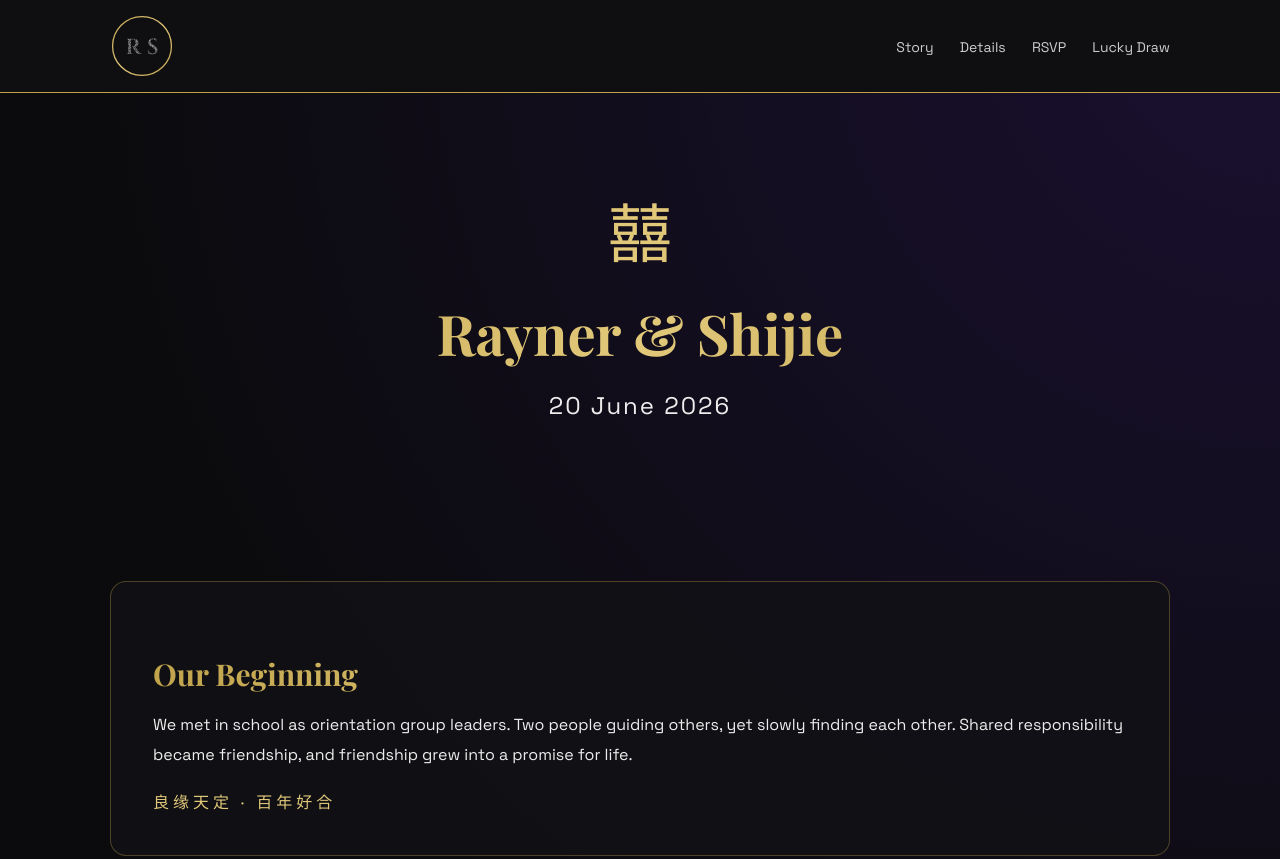
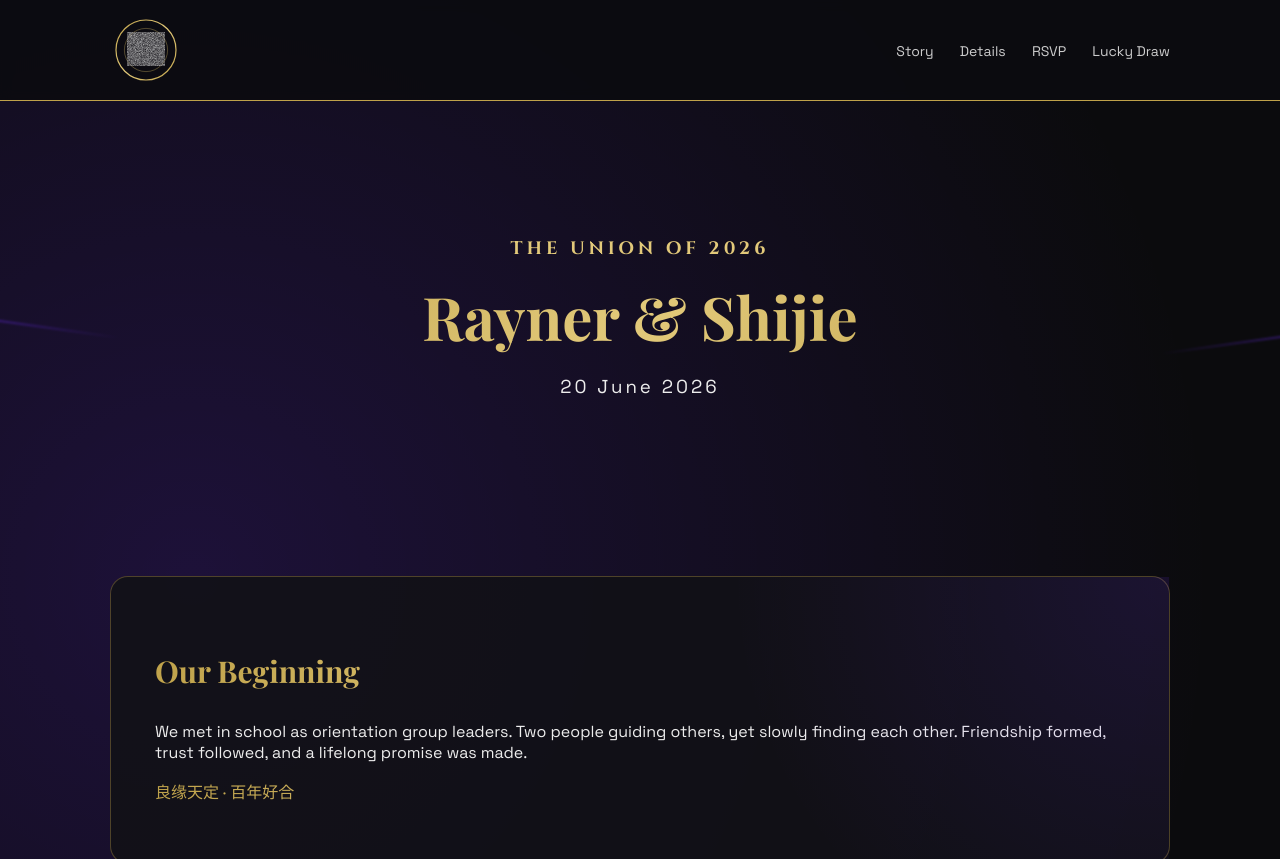
Before and after one commit to mailshengy/inviteinvite, a plain HTML site: page index.html in a window 1280 px wide. Shown: the top 859 px of the page. Drawn offline with nearby package versions, Linux system fonts and the light colour scheme.

Commit message:
Update index.html

```diff
--- a/index.html
+++ b/index.html
@@ -2,7 +2,7 @@
 <html lang="en">
 <head>
 <meta charset="UTF-8">
-<title>Rayner & Shijie | 20 June 2026</title>
+<title>The Union of 2026 | Rayner & Shijie</title>
 <meta name="viewport" content="width=device-width, initial-scale=1">
 
 <link href="https://fonts.googleapis.com/css2?family=Playfair+Display:wght@600;700&family=Cinzel:wght@600;700&family=Space+Grotesk:wght@400;500;600&display=swap" rel="stylesheet">
@@ -25,16 +25,34 @@ body {
   margin: 0;
   font-family: "Space Grotesk", sans-serif;
   background:
-    radial-gradient(circle at top right, rgba(111,44,255,0.15), transparent 40%),
-    radial-gradient(circle at bottom left, rgba(59,28,122,0.18), transparent 45%),
+    radial-gradient(circle at 15% 20%, rgba(111,44,255,0.18), transparent 40%),
+    radial-gradient(circle at 85% 70%, rgba(59,28,122,0.22), transparent 45%),
     var(--black-base);
   color: #ededed;
+  overflow-x: hidden;
 }
 
+/* Neon cat eyes lasers */
+.laser {
+  position: fixed;
+  width: 240px;
+  height: 2px;
+  background: linear-gradient(90deg, transparent, var(--purple-neon), transparent);
+  filter: blur(1px);
+  opacity: 0.35;
+  pointer-events: none;
+  z-index: 1;
+}
+
+.laser.left { top: 40%; left: -120px; transform: rotate(8deg); }
+.laser.right { top: 42%; right: -120px; transform: rotate(-8deg); }
+
+/* Header */
 header {
   position: sticky;
   top: 0;
-  background: #0f0f12;
+  background: rgba(12,12,16,0.9);
+  backdrop-filter: blur(6px);
   border-bottom: 1px solid var(--gold-main);
   z-index: 10;
 }
@@ -60,7 +78,19 @@ nav a:hover { color: var(--gold-main); }
 section {
   max-width: 1100px;
   margin: auto;
-  padding: 70px 20px;
+  padding: 80px 20px;
+}
+
+/* Scroll animation */
+.reveal {
+  opacity: 0;
+  transform: translateY(40px);
+  transition: all 0.8s ease;
+}
+
+.reveal.visible {
+  opacity: 1;
+  transform: translateY(0);
 }
 
 .gold-text {
@@ -69,68 +99,65 @@ section {
   color: transparent;
 }
 
-/* Monogram emblem */
+/* Emblem */
 .emblem {
-  width: 64px;
-  height: 64px;
+  width: 72px;
+  height: 72px;
 }
 
-.emblem svg {
-  width: 100%;
-  height: 100%;
-}
+.emblem svg { width: 100%; height: 100%; }
 
-@keyframes shimmer {
-  0% { background-position: 0% 50%; }
-  100% { background-position: 100% 50%; }
+@keyframes rotateSlow {
+  from { transform: rotate(0deg); }
+  to { transform: rotate(360deg); }
 }
 
 /* Hero */
 .hero {
   text-align: center;
-  padding-top: 90px;
+  padding-top: 120px;
+  position: relative;
 }
 
 .hero h1 {
+  font-family: Cinzel, serif;
+  font-size: 18px;
+  letter-spacing: 4px;
+  color: var(--gold-soft);
+}
+
+.hero h2 {
   font-family: Playfair Display, serif;
-  font-size: 56px;
+  font-size: 60px;
   margin: 14px 0;
 }
 
-.hero h2 {
+.hero h3 {
   font-weight: 400;
-  letter-spacing: 2px;
-}
-
-.double-happiness {
-  font-size: 64px;
-  font-family: Cinzel, serif;
-  margin-bottom: 10px;
+  letter-spacing: 3px;
 }
 
 /* Cards */
 .card {
   background: var(--black-panel);
   border: 1px solid rgba(191,162,74,0.35);
-  border-radius: 16px;
-  padding: 42px;
-  margin-bottom: 42px;
+  border-radius: 18px;
+  padding: 44px;
+  margin-bottom: 44px;
+  position: relative;
+}
+
+.card::after {
+  content: "";
+  position: absolute;
+  inset: 0;
+  background: radial-gradient(circle at top right, rgba(111,44,255,0.12), transparent 40%);
+  pointer-events: none;
 }
 
 .card h3 {
   font-family: Playfair Display, serif;
   font-size: 30px;
-  margin-bottom: 14px;
-}
-
-.story p {
-  line-height: 1.9;
-}
-
-.chinese {
-  margin-top: 18px;
-  letter-spacing: 4px;
-  color: var(--gold-soft);
 }
 
 /* Info grid */
@@ -196,14 +223,14 @@ button {
   display: flex;
   align-items: center;
   justify-content: center;
-  font-size: 22px;
+  font-size: 20px;
   font-weight: 600;
-  letter-spacing: 4px;
+  letter-spacing: 3px;
   color: #2a1600;
   z-index: 1;
 }
 
-.scratch-card canvas {
+canvas {
   position: absolute;
   inset: 0;
   z-index: 2;
@@ -221,27 +248,29 @@ footer {
 
 <body>
 
+<div class="laser left"></div>
+<div class="laser right"></div>
+
 <header>
   <div class="header-inner">
     <div class="emblem">
-      <svg viewBox="0 0 100 100">
+      <svg viewBox="0 0 120 120">
         <defs>
-          <linearGradient id="goldGrad" gradientUnits="userSpaceOnUse" x1="0" y1="0" x2="100" y2="100">
+          <linearGradient id="g" x1="0" y1="0" x2="1" y2="1">
             <stop offset="0%" stop-color="#bfa24a"/>
             <stop offset="50%" stop-color="#e2c97a"/>
             <stop offset="100%" stop-color="#bfa24a"/>
           </linearGradient>
-          <filter id="grain">
-            <feTurbulence type="fractalNoise" baseFrequency="0.9" numOctaves="2" />
+          <filter id="noise">
+            <feTurbulence type="fractalNoise" baseFrequency="0.9" numOctaves="2"/>
             <feColorMatrix type="saturate" values="0"/>
-            <feComposite operator="in" in2="SourceGraphic"/>
           </filter>
         </defs>
-        <circle cx="50" cy="50" r="46" fill="none" stroke="url(#goldGrad)" stroke-width="2"/>
-        <text x="50%" y="54%" text-anchor="middle" dominant-baseline="middle"
-              font-family="Cinzel" font-size="34" fill="url(#goldGrad)" filter="url(#grain)">
-          R S
-        </text>
+        <g transform="translate(60,60)">
+          <circle r="50" fill="none" stroke="url(#g)" stroke-width="2"/>
+          <circle r="36" fill="none" stroke="url(#g)" stroke-width="1" opacity="0.6"/>
+          <text y="8" text-anchor="middle" font-family="Cinzel" font-size="34" fill="url(#g)" filter="url(#noise)">R S</text>
+        </g>
       </svg>
     </div>
 
@@ -254,25 +283,25 @@ footer {
   </div>
 </header>
 
-<section class="hero">
-  <div class="double-happiness gold-text">囍</div>
-  <h1 class="gold-text">Rayner & Shijie</h1>
-  <h2>20 June 2026</h2>
+<section class="hero reveal">
+  <h1>THE UNION OF 2026</h1>
+  <h2 class="gold-text">Rayner & Shijie</h2>
+  <h3>20 June 2026</h3>
 </section>
 
-<section id="story">
-  <div class="card story">
+<section id="story" class="reveal">
+  <div class="card">
     <h3 class="gold-text">Our Beginning</h3>
     <p>
       We met in school as orientation group leaders.
       Two people guiding others, yet slowly finding each other.
-      Shared responsibility became friendship, and friendship grew into a promise for life.
+      Friendship formed, trust followed, and a lifelong promise was made.
     </p>
-    <div class="chinese">良缘天定 · 百年好合</div>
+    <p class="gold-text">良缘天定 · 百年好合</p>
   </div>
 </section>
 
-<section id="details">
+<section id="details" class="reveal">
   <div class="card">
     <h3 class="gold-text">Wedding Banquet</h3>
     <div class="info-grid">
@@ -284,7 +313,7 @@ footer {
   </div>
 </section>
 
-<section id="rsvp">
+<section id="rsvp" class="reveal">
   <div class="card">
     <h3 class="gold-text">RSVP</h3>
     <form>
@@ -301,23 +330,21 @@ footer {
   </div>
 </section>
 
-<section id="lucky">
+<section id="lucky" class="reveal">
   <div class="card">
     <h3 class="gold-text">Lucky Draw Blessings</h3>
     <p>Scratch to reveal your blessing</p>
+    <p style="opacity:0.8">you scratch my back I scratch your back</p>
 
     <div class="scratch-zone">
       <div class="scratch-card">
-        <div class="prize">永结同心</div>
-        <canvas></canvas>
+        <div class="prize">永结同心</div><canvas></canvas>
       </div>
       <div class="scratch-card">
-        <div class="prize">百年好合</div>
-        <canvas></canvas>
+        <div class="prize">百年好合</div><canvas></canvas>
       </div>
       <div class="scratch-card">
-        <div class="prize">福禄双全</div>
-        <canvas></canvas>
+        <div class="prize">福禄双全</div><canvas></canvas>
       </div>
     </div>
   </div>
@@ -328,6 +355,15 @@ footer {
 </footer>
 
 <script>
+// Scroll reveal
+const obs = new IntersectionObserver(entries => {
+  entries.forEach(e => {
+    if (e.isIntersecting) e.target.classList.add("visible");
+  });
+});
+document.querySelectorAll(".reveal").forEach(el => obs.observe(el));
+
+// Scratch cards
 document.querySelectorAll(".scratch-card").forEach(card => {
   const canvas = card.querySelector("canvas");
   const ctx = canvas.getContext("2d");
@@ -352,20 +388,14 @@ document.querySelectorAll(".scratch-card").forEach(card => {
   }
 
   function checkReveal() {
-    const img = ctx.getImageData(0,0,canvas.width,canvas.height).data;
+    const data = ctx.getImageData(0,0,canvas.width,canvas.height).data;
     let cleared = 0;
-    for (let i=3;i<img.length;i+=4) {
-      if (img[i] === 0) cleared++;
-    }
-    if (cleared > img.length * 0.15) {
-      canvas.style.transition = "opacity 0.6s ease";
-      canvas.style.opacity = 0;
-    }
+    for (let i=3;i<data.length;i+=4) if (data[i] === 0) cleared++;
+    if (cleared > data.length * 0.15) canvas.style.opacity = 0;
   }
 
   canvas.addEventListener("mousedown", () => scratching = true);
   canvas.addEventListener("mouseup", () => scratching = false);
-  canvas.addEventListener("mouseleave", () => scratching = false);
   canvas.addEventListener("mousemove", e => {
     if (!scratching) return;
     scratch(e.offsetX,e.offsetY);
@@ -376,9 +406,9 @@ document.querySelectorAll(".scratch-card").forEach(card => {
   canvas.addEventListener("touchend", () => scratching = false);
   canvas.addEventListener("touchmove", e => {
     e.preventDefault();
-    const rect = canvas.getBoundingClientRect();
+    const r = canvas.getBoundingClientRect();
     const t = e.touches[0];
-    scratch(t.clientX-rect.left, t.clientY-rect.top);
+    scratch(t.clientX-r.left, t.clientY-r.top);
     checkReveal();
   }, { passive:false });
 });
```
